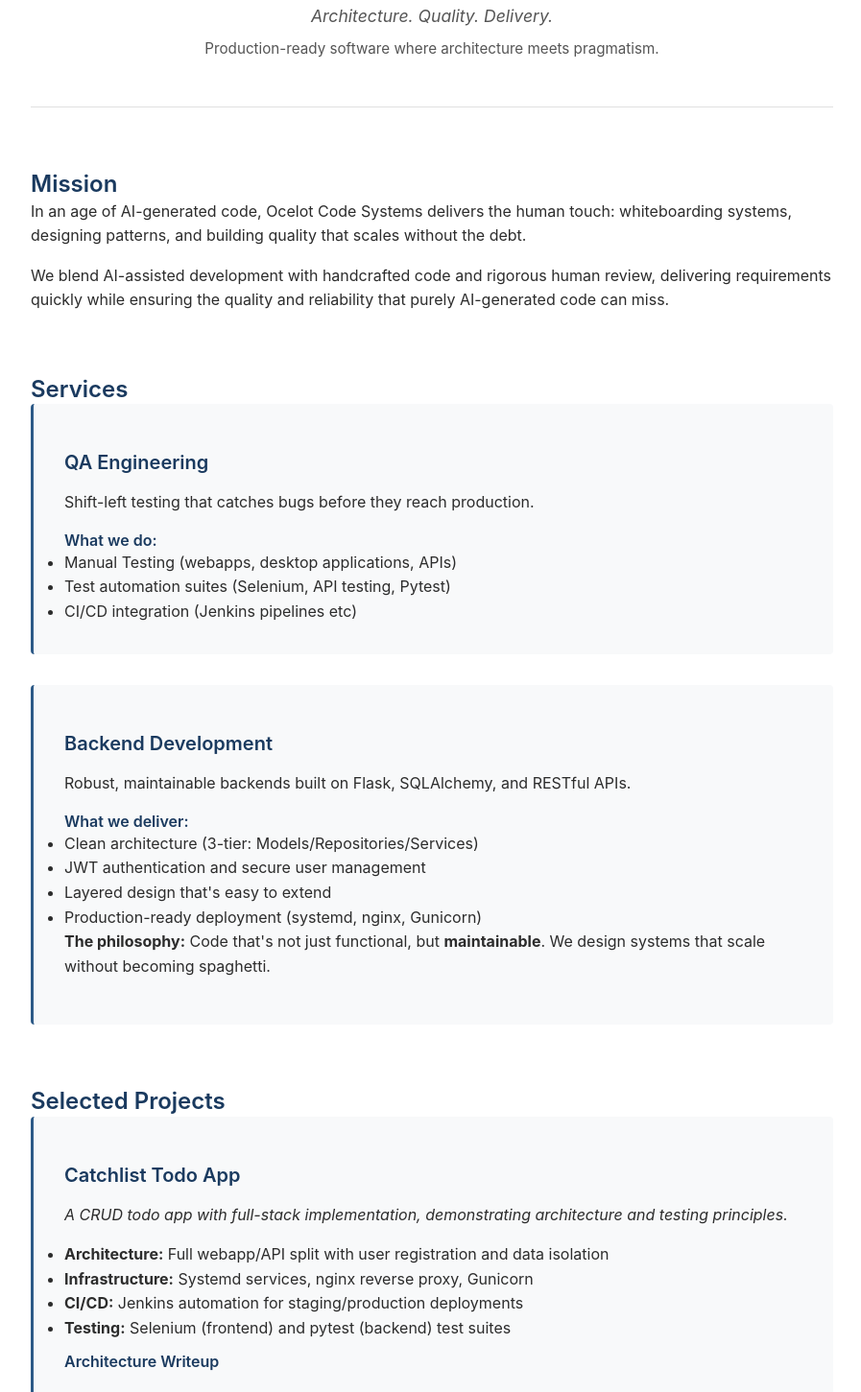
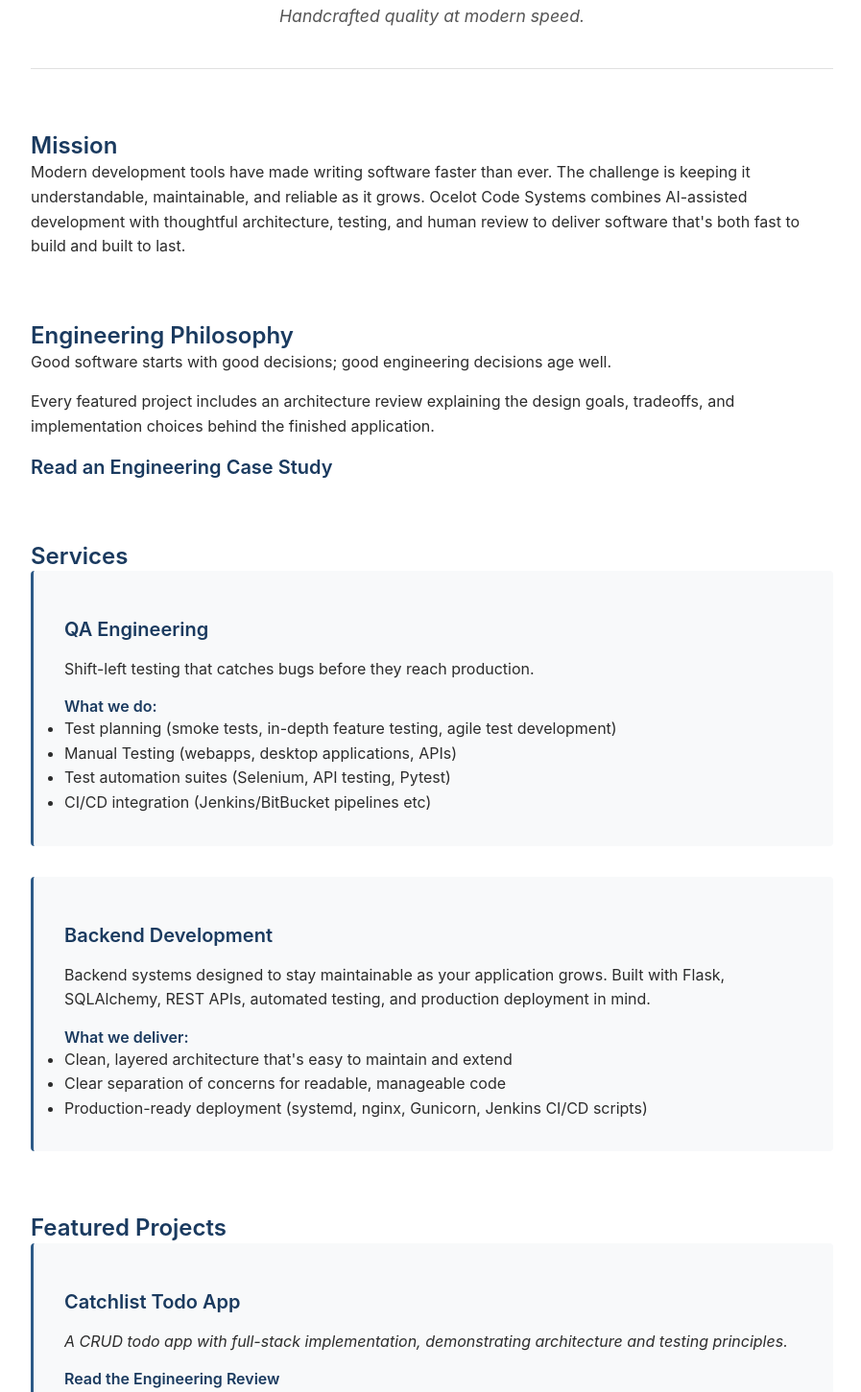
Before and after one commit to SamPearson/ocelot_website, a plain HTML site: page index.html in a window 1280 px wide. Shown: the part 117-1568 px from the top of the page at 96% size, without its empty margins (190-1087 px from the left). Drawn offline with Linux system fonts and the light colour scheme.

Commit message:
"Engineering Philosophy" section, a bit of rewording, and links to the architecture reviews page

```diff
--- a/index.html
+++ b/index.html
@@ -10,15 +10,22 @@
   <div class="container">
     <header class="main-header">
       <div class="company-name">Ocelot Code Systems</div>
-      <blockquote class="tagline">Architecture. Quality. Delivery.</blockquote>
-      <p class="subtitle">Production-ready software where architecture meets pragmatism.</p>
+      <blockquote class="tagline">Handcrafted quality at modern speed.</blockquote>
     </header>
 
     <section class="content-section" id="mission">
       <h2>Mission</h2>
-    <p>In an age of AI-generated code, Ocelot Code Systems delivers the human touch: whiteboarding systems, designing patterns, and building quality that scales without the debt.</p>
-    <p>We blend AI-assisted development with handcrafted code and rigorous human review, delivering requirements quickly while ensuring the quality and reliability that purely AI-generated code can miss.</p>
+      <p>Modern development tools have made writing software faster than ever. The challenge is keeping it understandable, maintainable, and reliable as it grows.
+        Ocelot Code Systems combines AI-assisted development with thoughtful architecture, testing, and human review to deliver software that's both fast to build and built to last.</p>
     </section>
+
+    <section class="content-section" id="engineering-philosophy">
+      <h2>Engineering Philosophy</h2>
+      <p>Good software starts with good decisions; good engineering decisions age well.</p>
+      <p>Every featured project includes an architecture review explaining the design goals, tradeoffs, and implementation choices behind the finished application.</p>
+      <h3><a href="architecture_writeups/index.html">Read an Engineering Case Study</a></h3>
+    </section>
+
 
     <section class="content-section" id="services">
       <h2>Services</h2>
@@ -28,38 +35,38 @@
         <p>Shift-left testing that catches bugs before they reach production.</p>
         <h4>What we do:</h4>
         <ul>
+          <li>Test planning (smoke tests, in-depth feature testing, agile test development)</li>
           <li>Manual Testing (webapps, desktop applications, APIs)</li>
           <li>Test automation suites (Selenium, API testing, Pytest)</li>
-        <li>CI/CD integration (Jenkins pipelines etc)</li>
+          <li>CI/CD integration (Jenkins/BitBucket pipelines etc)</li>
         </ul>
       </article>
 
       <article class="service-card" id="backend">
         <h3>Backend Development</h3>
-      <p>Robust, maintainable backends built on Flask, SQLAlchemy, and RESTful APIs.</p>
+        <p>Backend systems designed to stay maintainable as your application grows. Built with Flask, SQLAlchemy, REST APIs, automated testing, and production deployment in mind.</p>
         <h4>What we deliver:</h4>
         <ul>
-        <li>Clean architecture (3-tier: Models/Repositories/Services)</li>
-        <li>JWT authentication and secure user management</li>
-        <li>Layered design that's easy to extend</li>
-        <li>Production-ready deployment (systemd, nginx, Gunicorn)</li>
+          <li>Clean, layered architecture that's easy to maintain and extend</li>
+          <li>Clear separation of concerns for readable, manageable code</li>
+          <li>Production-ready deployment (systemd, nginx, Gunicorn, Jenkins CI/CD scripts)</li>
         </ul>
-      <p><strong>The philosophy:</strong> Code that's not just functional, but <strong>maintainable</strong>. We design systems that scale without becoming spaghetti.</p>
       </article>
     </section>
 
     <section class="content-section" id="projects">
-    <h2>Selected Projects</h2>
+      <h2>Featured Projects</h2>
 
       <article class="project-card" id="catchlist">
         <h3><a href="https://github.com/SamPearson/catchlist_todo">Catchlist Todo App</a></h3>
         <p><em>A CRUD todo app with full-stack implementation, demonstrating architecture and testing principles.</em></p>
+        <h4><a href="architecture_writeups/catchlist.html">Read the Engineering Review</a></h4>
+
         <ul>
           <li><strong>Architecture:</strong> Full webapp/API split with user registration and data isolation</li>
           <li><strong>Infrastructure:</strong> Systemd services, nginx reverse proxy, Gunicorn</li>
           <li><strong>CI/CD:</strong> Jenkins automation for staging/production deployments</li>
           <li><strong>Testing:</strong> Selenium (frontend) and pytest (backend) test suites</li>
-      <h4><a href="architecture_writeups/catchlist.html">Architecture Writeup</a></h4>
         </ul>
       </article>
 
@@ -71,7 +78,7 @@
           <li><strong>Coverage:</strong> Dynamic loading, authentication, UI interactions</li>
           <li><strong>Patterns:</strong> Feature- and depth-based test categorization</li>
         </ul>
-      <h4><a href="architecture_writeups/testing_the_internet.html">Architecture Writeup</a></h4>
+  <!--      <h4><a href="architecture_writeups/testing_the_internet.html">Architecture Writeup</a></h4>-->
 
       </article>
     </section>
@@ -101,5 +108,6 @@
     <footer>
       <p>&copy; 2026 Ocelot Code Systems. Built with intention, tested to prove.</p>
     </footer>
+  </div>
 </body>
 </html>
```
Lines whose indentation alone changed are shown as unchanged.
